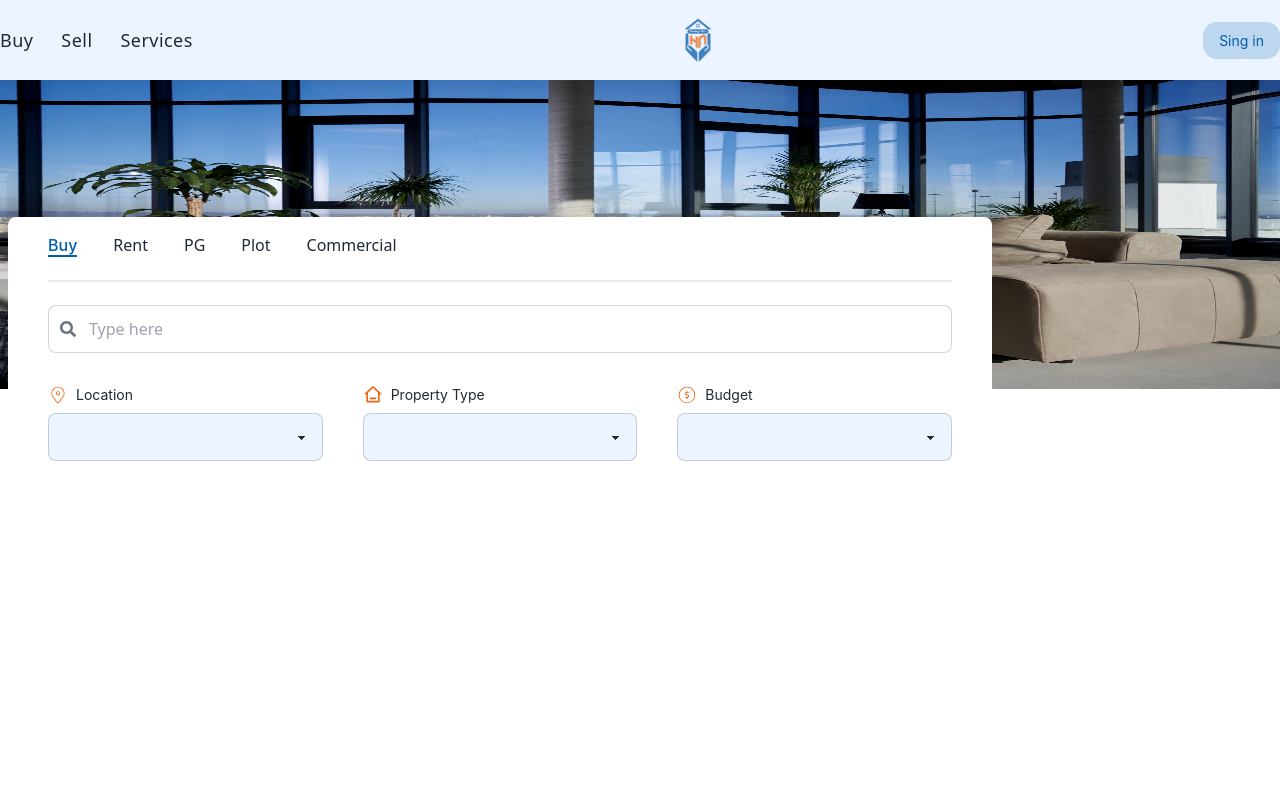
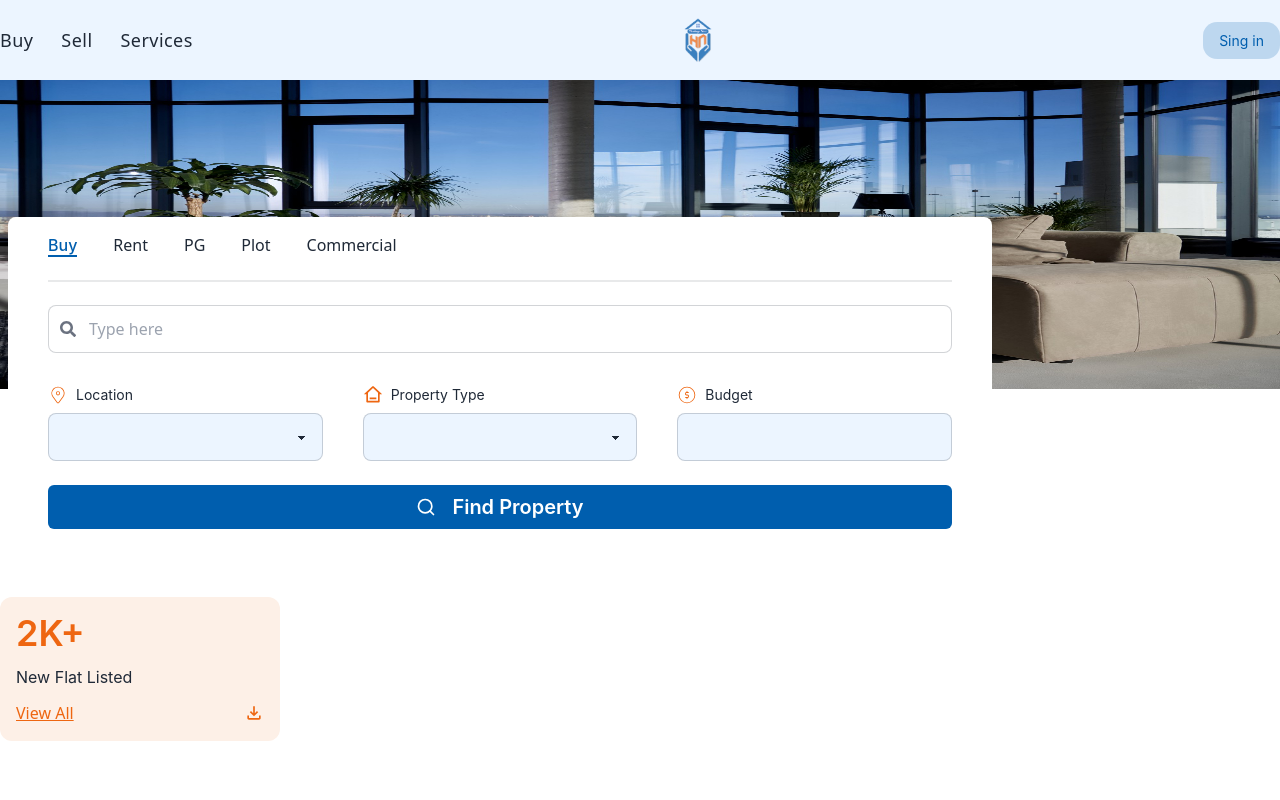
Before and after one commit to Mehebul02/Heritage-Nest, a React (Vite) app: page /buy in a window 1280 px wide. Shown: the top 800 px of the page. Built offline with nearby package versions, Linux system fonts and the light colour scheme.

Commit message:
count up added

```diff
--- a/index.html
+++ b/index.html
@@ -2,9 +2,9 @@
 <html lang="en" data-theme="light">
   <head>
     <meta charset="UTF-8" />
-    <link rel="icon" type="image/svg+xml" href="/vite.svg" />
+    <link rel="icon" type="image/svg+xml" href="/logo.png" />
     <meta name="viewport" content="width=device-width, initial-scale=1.0" />
-    <title>Vite + React</title>
+    <title>Heritage Nest</title>
 
   </head>
   <body>
--- a/package.json
+++ b/package.json
@@ -15,6 +15,7 @@
     "marge": "^1.0.1",
     "match-sorter": "^6.3.4",
     "react": "^18.3.1",
+    "react-countup": "^6.5.3",
     "react-dom": "^18.3.1",
     "react-icons": "^5.2.1",
     "react-router-dom": "^6.25.1",
--- /dev/null
+++ b/src/component/CustomCountUp.jsx
@@ -0,0 +1,17 @@
+import CountUp from 'react-countup';
+const CustomCountUp = ({number,title,Icon}) => {
+    return (
+        <div>
+            <div className="w-[280px] bg-[#FDF0E7] p-4 rounded-xl space-y-3">
+            <h1 className="text-4xl text-designColor font-bodyFont font-semibold"><CountUp end={number} />K+</h1>
+            <p className="font-bodyFont">{title}</p>
+            <div className="flex justify-between items-center">
+                <button className="btn-link text-designColor">View All</button>
+                <Icon className="text-xl text-designColor"/>
+            </div>
+            </div>
+        </div>
+    );
+};
+
+export default CustomCountUp;
--- a/src/pages/Buy/Buy.jsx
+++ b/src/pages/Buy/Buy.jsx
@@ -1,10 +1,13 @@
 import BuyBanner from "./BuyBanner";
+import CountUp from "./CountUp";
 
 const Buy = () => {
     return (
         <div>
             {/* buy banner  */}
             <BuyBanner/>
+            {/* Countup  */}
+            <CountUp/>
         </div>
     );
 };
--- a/src/pages/Buy/BuyBanner.jsx
+++ b/src/pages/Buy/BuyBanner.jsx
@@ -4,12 +4,13 @@ import CustomBuyNav from "./CustomBuyNav";
 import { FaSearch } from "react-icons/fa";
 import { CiDollar, CiLocationOn } from "react-icons/ci";
 import { RiHome3Line } from "react-icons/ri";
+import { FiSearch } from "react-icons/fi";
 const BuyBanner = () => {
   return (
     <div>
       <div className="relative">
         <img className="w-full h-[309px]" src={banner} alt="" />
-        <div className="absolute  w-[984px] h-[300px] mx-auto right-72 -bottom-32 bg-lightText px-10 py-4 rounded-lg">
+        <div className="absolute  lg:w-[984px] lg:h-[300px] mx-auto right-72 -bottom-32 bg-lightText px-10 py-4 rounded-lg">
           {/* nav item  */}
           <nav className="flex gap-9">
             <CustomBuyNav path={"/buy"} title="Buy" />
@@ -40,8 +41,11 @@ const BuyBanner = () => {
 
               <select className="select select-bordered w-full  bg-bgColor">
                 <option disabled selected></option>
-                <option>Han Solo</option>
-                <option>Greedo</option>
+                <option>Meadowshire Park, Greenfield, USA</option>
+                <option>Meadowshire Park, Greenfield, USA</option>
+                <option>Meadowshire Park, Greenfield, USA</option>
+                <option>Meadowshire Park, Greenfield, USA</option>
+
               </select>
             </div>
             {/* property type  */}
@@ -53,8 +57,15 @@ const BuyBanner = () => {
 
               <select className="select select-bordered w-full  bg-bgColor">
                 <option disabled selected></option>
-                <option>Han Solo</option>
-                <option>Greedo</option>
+                <option>Single-Family Home</option>
+                <option>Condominium</option>
+                <option>Townhouse</option>
+                <option>Apartment</option>
+                <option>Commercial Building</option>
+                <option>Vacant Land</option>
+                <option>Duplex</option>
+                <option>Retail Space</option>
+
               </select>
             </div>
             {/* Budget  */}
@@ -63,13 +74,18 @@ const BuyBanner = () => {
                 <CiDollar className="text-xl text-designColor" /> Budget
               </span>
 
-              <select className="select select-bordered w-full  bg-bgColor">
-                <option disabled selected></option>
-                <option>Han Solo</option>
-                <option>Greedo</option>
-              </select>
+              <input
+                type="text"
+
+                className="input input-bordered w-full px-4 pl-10 bg-bgColor"
+              />
+
             </div>
           </div>
+          {/* button  */}
+          <button className=" w-full text-xl text-white  font-semibold bg-primaryColor px-4 py-2 rounded-md font-bodyFont flex items-center justify-center gap-4">
+                <FiSearch /> Find Property
+              </button>
         </div>
       </div>
     </div>
--- /dev/null
+++ b/src/pages/Buy/CountUp.jsx
@@ -0,0 +1,23 @@
+import { MdOutlineFileDownload } from "react-icons/md";
+import Container from "../../component/Container";
+import CustomCountUp from "../../component/CustomCountUp";
+
+const CountUp = () => {
+    return (
+        <Container className="mt-52">
+          <div className="flex ">
+            <CustomCountUp number='2' title='New Flat Listed' Icon={MdOutlineFileDownload}/>
+          {/* <div className="w-[280px] bg-[#FDF0E7] p-4 rounded-xl space-y-3">
+            <h1 className="text-4xl text-designColor font-bodyFont font-semibold">2k+</h1>
+            <p className="font-bodyFont">New Flat Listed</p>
+            <div className="flex justify-between items-center">
+                <button className="btn-link text-designColor">View All</button>
+                <MdOutlineFileDownload className="text-xl text-designColor"/>
+            </div>
+            </div> */}
+            </div>
+        </Container>
+    );
+};
+
+export default CountUp;
```
Also changed, not shown: public/logo.png (added), 1 other file (tests, documents, lock files or other folders).
